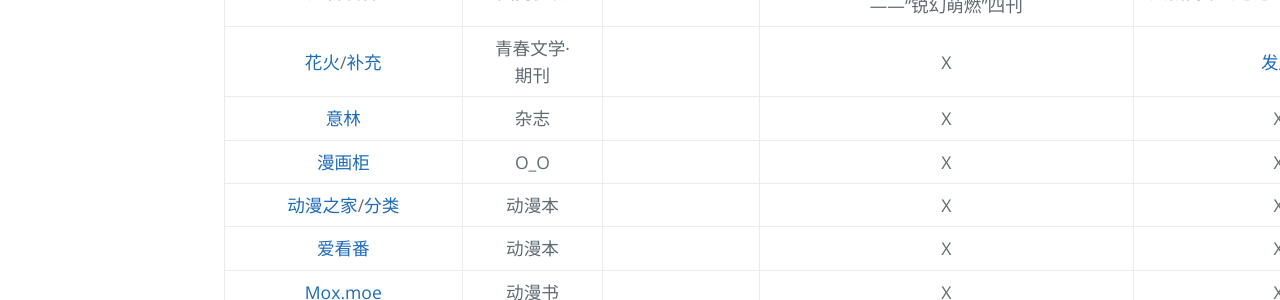
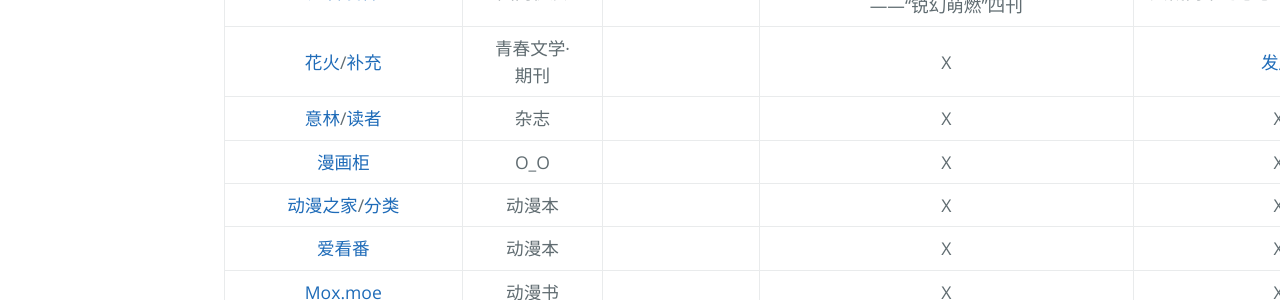
Before and after one commit to AmbroseRen/test, a Jekyll site: the page built from Art/Animes/index.md, in a window 1280 px wide. Shown: the part 263-563 px from the top of the page. Built offline with Jekyll 4.4.1, drawn with Linux system fonts in a browser that asks for light colours; our own code applies the rules of GitHub Pages for plain Markdown files; the repository's description, which GitHub fills in, is left out.

Commit message:
Update index.md

```diff
--- a/Art/Animes/index.md
+++ b/Art/Animes/index.md
@@ -9,7 +9,7 @@
 | [acfun](https://www.acfun.cn/)/[bilibili](https://www.bilibili.com) | 动漫视频站 | [神秘的程序员们](https://code2048.com/series/betacat/) | X | X |
 | [知音漫客](https://m.zymk.cn/) | 国内优质 | []() | 刊魂：年少有梦，青春有爱——“锐幻萌燃”四刊 | 大概高中的念念不忘-2010年节点 |
 | [花火](https://www.zz-news.com/com/huahuo/)/[补充](https://mall.cnki.net/magazine/magalist/HUAH2020.htm) | 青春文学·期刊 | []() | X | [发展](https://www.zhihu.com/question/24907671) |
-| [意林](https://www.yilinzazhi.com/) | 杂志 | []() | X | X |
+| [意林](https://www.yilinzazhi.com/)/[读者](https://www.dzwzzz.com/) | 杂志 | []() | X | X |
 | [漫画柜](https://www.manhuagui.com/) | O_O | []() | X | X |
 | [动漫之家](https://www.dmzj.com/)/[分类](http://manhua.dmzj.com/tags/category_search/0-0-0-all-0-1-0-1.shtml) | 动漫本 | []() | X | X |
 | [爱看番](http://www.ikanfan.com/) | 动漫本 | []() | X | X |
```
